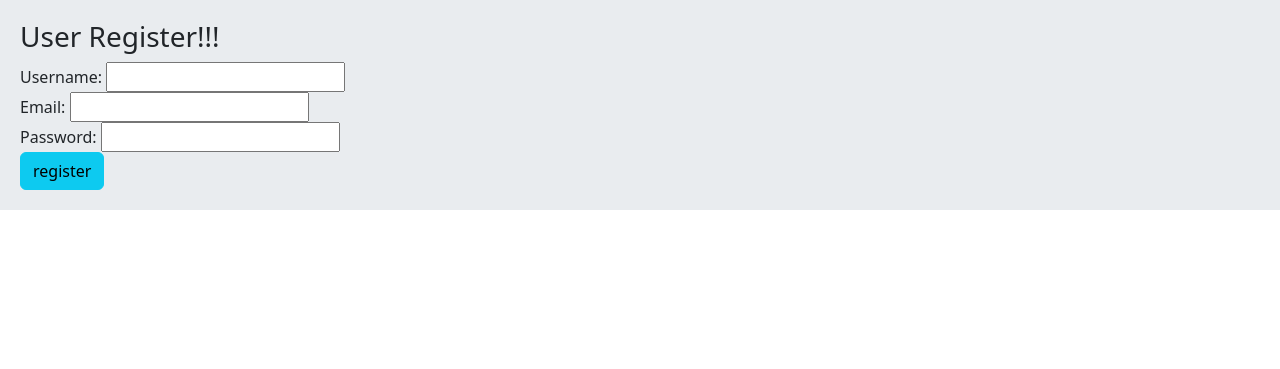
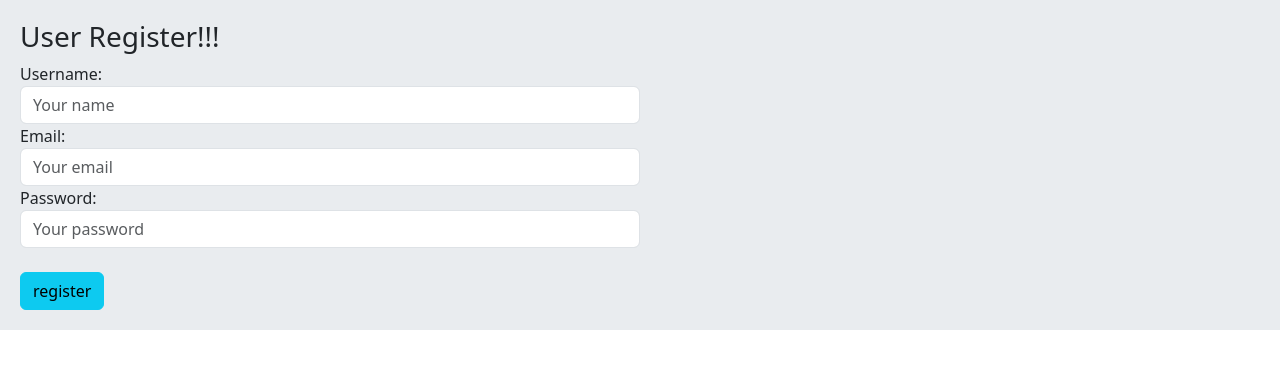
Before and after one commit to mohamadmahvash/social-network, a Django app: page /account/register/ in a window 1280 px wide. Shown: the part 56-425 px from the top of the page. Run offline with Django 5.2, Linux system fonts and the light colour scheme.

Commit message:
registration

```diff
--- a/account/forms.py
+++ b/account/forms.py
@@ -1,6 +1,12 @@
 from django import forms
 
+
 class UserRegisterForm(forms.Form):
-    username = forms.CharField()
-    email = forms.EmailField()
-    password = forms.CharField()
+    username = forms.CharField(widget=forms.TextInput(
+        attrs={'placeholder': 'Your name', 'class': "form-control"}))
+
+    email = forms.EmailField(widget=forms.EmailInput(
+        attrs={'placeholder': 'Your email', 'class': "form-control"}))
+
+    password = forms.CharField(widget=forms.PasswordInput(
+        attrs={'placeholder': 'Your password', 'class': "form-control"}))
--- a/account/templates/account/user_register.html
+++ b/account/templates/account/user_register.html
@@ -2,9 +2,10 @@
 {% block content %}
     <h3>User Register!!!</h3>
 
-    <form action="" method="post">
+    <form action="" method="post" class="col-md-6">
         {% csrf_token %}
         {{ form }}
+        <br>
         <input type="submit" value="register" class="btn btn-info">
     </form>
 {% endblock %}
```
